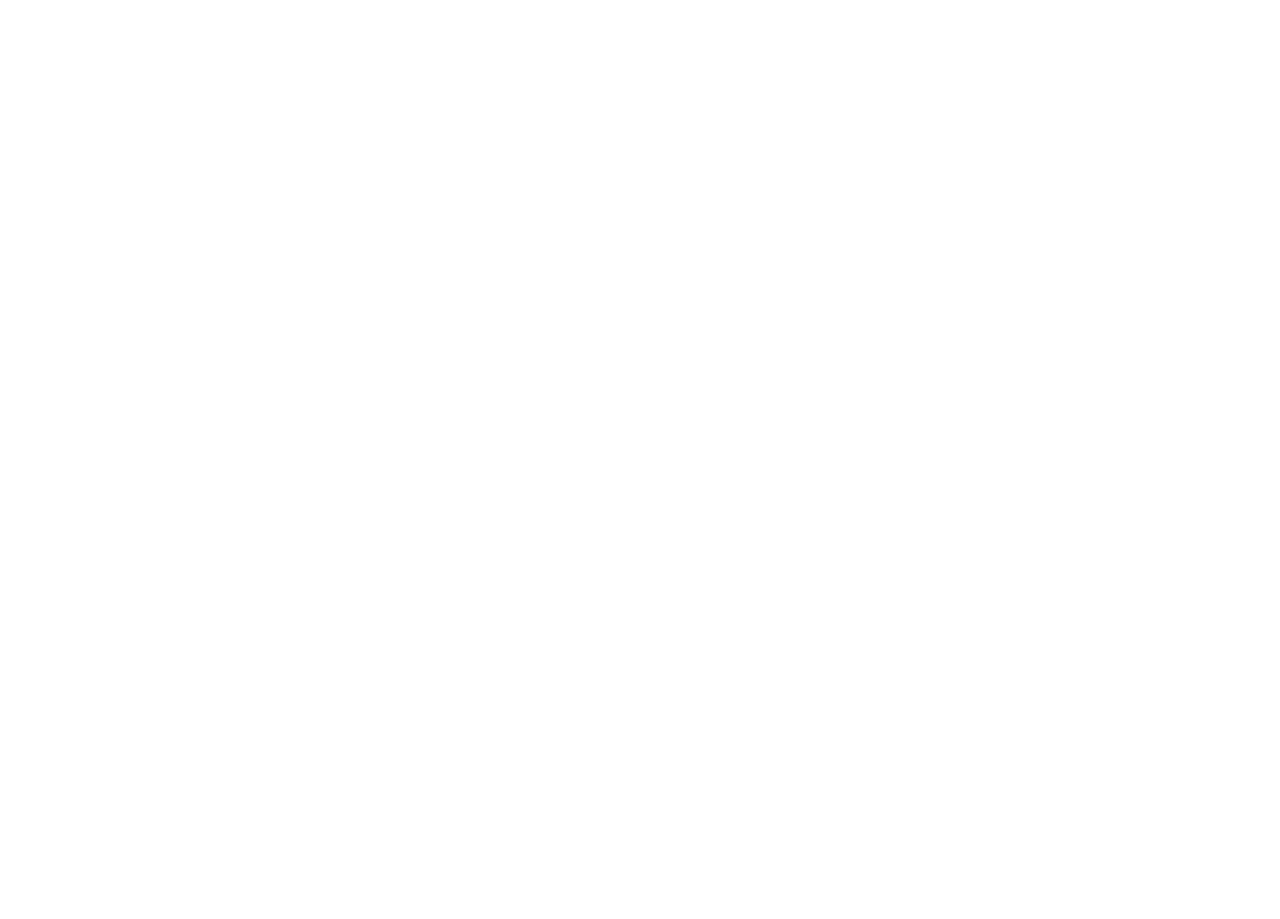
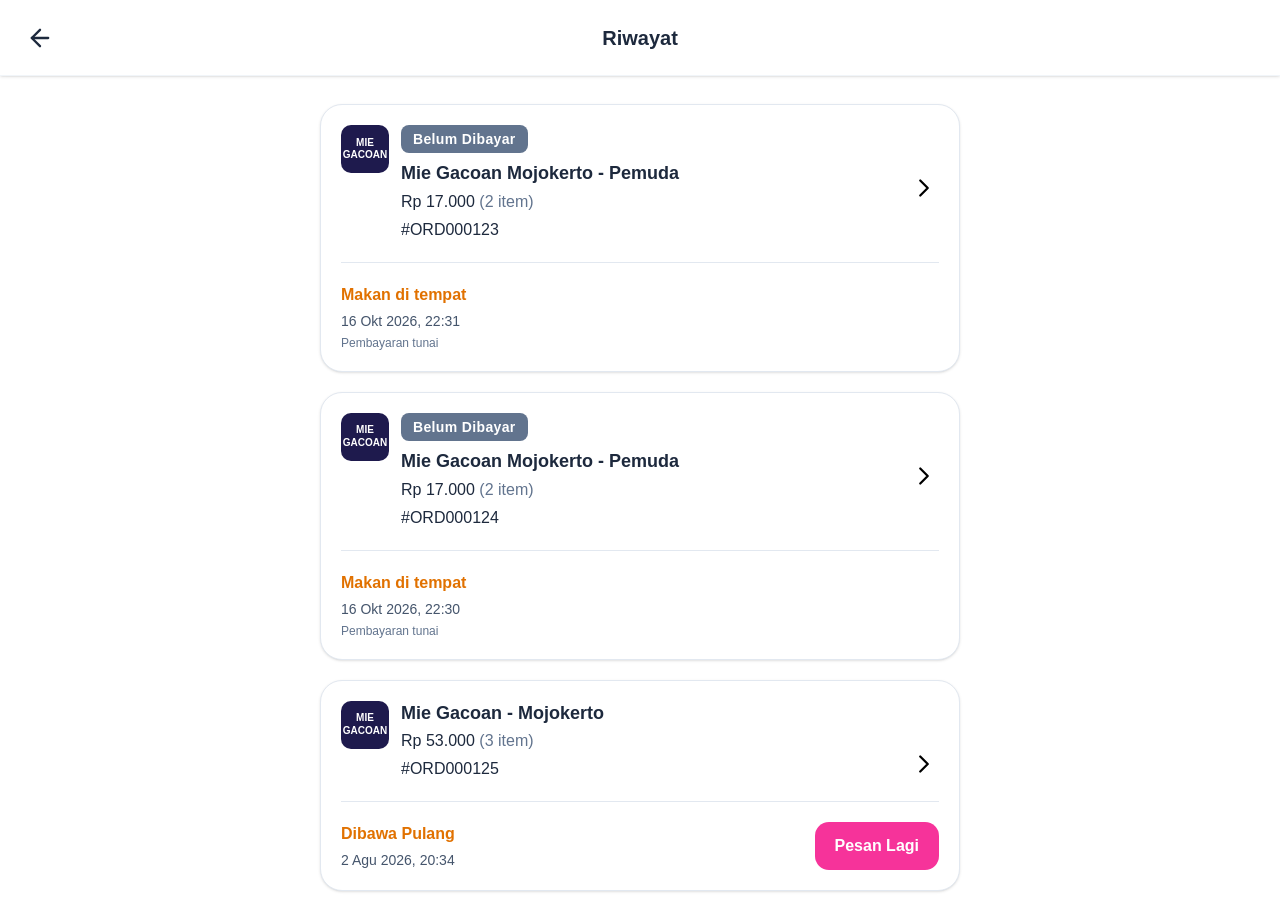
Before and after one commit to andrebagus18/qr-ordering-system, a React app in the folder frontend/: page /history in a window 1280 px wide. Before the commit this address had no page. Before the commit the page ends 800 px from the top, so only its background shows below. Built offline with nearby package versions, Linux system fonts and the light colour scheme; the HTML template or start-up script is replaced by a standard one.

Commit message:
process: add history orders

```diff
--- a/frontend/src/App.jsx
+++ b/frontend/src/App.jsx
@@ -3,6 +3,7 @@
 import MenuPage from "./components/pages/MenuPage";
 import CheckoutPage from "./components/pages/CheckoutPage";
 import PaymentPage from "./components/pages/PaymentPage";
+import OrderHistory from "./components/pages/OrderHistory";
 
 function App() {
   return (
@@ -12,6 +13,7 @@
         <Route path="/menu" element={<MenuPage />} />
         <Route path="/checkout" element={<CheckoutPage />} />
         <Route path="/payments" element={<PaymentPage />} />
+        <Route path="/history" element={<OrderHistory />} />
       </Routes>
     </BrowserRouter>
   );
--- a/frontend/src/components/organisms/Header.jsx
+++ b/frontend/src/components/organisms/Header.jsx
@@ -1,11 +1,13 @@
-import { ShoppingCart } from "lucide-react";
+import { ShoppingCart, ClipboardList } from "lucide-react";
 import Logo from "../atoms/Logo";
 import { Button } from "@/components/ui/button";
 import BackgroundImage from "../atoms/BackgroundImage";
 import { useEffect, useState } from "react";
+import { useNavigate } from "react-router-dom";
 
 const Header = ({ cartCount = 0, onCartClick }) => {
   const [scrolled, setScrolled] = useState(false);
+  const navigate = useNavigate();
   useEffect(() => {
     const scrollColor = () => {
       setScrolled(window.scrollY > 150);
@@ -30,9 +32,9 @@
           <Button
             size="icon"
             className="relative shrink-0 bg-slate-950/10 cursor-pointer hover:bg-white hover:border-amber-600"
-            onClick={onCartClick}
+            onClick={() => navigate("/history")}
           >
-            <ShoppingCart
+            <ClipboardList
               className={scrolled ? "text-amber-600" : "text-black"}
             />
             {cartCount > 0 && (
--- /dev/null
+++ b/frontend/src/components/pages/OrderHistory.jsx
@@ -0,0 +1,273 @@
+import { useState } from "react";
+import { ArrowLeft, ChevronRight } from "lucide-react";
+import { formatRupiah } from "@/lib/utils";
+import { useNavigate } from "react-router-dom";
+
+const orders = [
+  {
+    id: 1,
+    orderNumber: "ORD000123",
+    outlet: "Mie Gacoan Mojokerto - Pemuda",
+    total: 17000,
+    totalItems: 2,
+    orderType: "DINE_IN",
+    paymentMethod: "CASH",
+    paymentStatus: "PENDING",
+    orderStatus: "PENDING_PAYMENT",
+    createdAt: "16 Okt 2026, 22:31",
+  },
+  {
+    id: 2,
+    orderNumber: "ORD000124",
+    outlet: "Mie Gacoan Mojokerto - Pemuda",
+    total: 17000,
+    totalItems: 2,
+    orderType: "DINE_IN",
+    paymentMethod: "CASH",
+    paymentStatus: "PENDING",
+    orderStatus: "PENDING_PAYMENT",
+    createdAt: "16 Okt 2026, 22:30",
+  },
+  {
+    id: 3,
+    orderNumber: "ORD000125",
+    outlet: "Mie Gacoan - Mojokerto",
+    total: 53000,
+    totalItems: 3,
+    orderType: "TAKE_AWAY",
+    paymentMethod: "QRIS",
+    paymentStatus: "SUCCESS",
+    orderStatus: "COMPLETED",
+    createdAt: "2 Agu 2026, 20:34",
+  },
+];
+
+function getPaymentLabel(order) {
+  if (order.paymentStatus === "SUCCESS") {
+    return "Sudah Dibayar";
+  }
+
+  if (order.paymentStatus === "FAILED") {
+    return "Pembayaran Gagal";
+  }
+
+  if (order.paymentStatus === "EXPIRED") {
+    return "Kedaluwarsa";
+  }
+
+  if (order.paymentMethod === "CASH") {
+    return "Belum Dibayar";
+  }
+
+  return "Menunggu Pembayaran";
+}
+
+function getPaymentColor(order) {
+  if (order.paymentStatus === "SUCCESS") {
+    return "bg-green-100 text-green-700";
+  }
+
+  if (order.paymentStatus === "FAILED" || order.paymentStatus === "EXPIRED") {
+    return "bg-red-100 text-red-700";
+  }
+
+  return "bg-slate-500 text-white";
+}
+
+export default function OrderHistory({ onOrderClick, onOrderAgain }) {
+  const navigate = useNavigate();
+  const completedOrders = orders.filter(
+    (order) => order.orderStatus === "COMPLETED",
+  );
+
+  const pendingOrders = orders.filter(
+    (order) => order.orderStatus !== "COMPLETED",
+  );
+
+  function handleOrderClick(order) {
+    if (onOrderClick) {
+      onOrderClick(order);
+    } else {
+      console.log("Detail pesanan:", order);
+    }
+  }
+
+  function handleOrderAgain(order) {
+    if (onOrderAgain) {
+      onOrderAgain(order);
+    } else {
+      console.log("Pesan lagi:", order);
+    }
+  }
+
+  return (
+    <div className="min-h-screen bg-white text-slate-800">
+      {/* Header */}
+      <header className="sticky top-0 z-20 flex h-[76px] items-center justify-center border-b border-slate-100 bg-white px-5 shadow-sm">
+        <button
+          type="button"
+          onClick={() => navigate("/menu")}
+          aria-label="Kembali"
+          className="absolute left-5 flex h-10 w-10 items-center justify-center rounded-full transition hover:bg-slate-100"
+        >
+          <ArrowLeft size={28} strokeWidth={2} />
+        </button>
+
+        <h1 className="text-xl font-bold">Riwayat</h1>
+      </header>
+
+      {/* Tabs */}
+      {/* <div className="sticky top-[76px] z-10 grid grid-cols-2 border-b border-slate-100 bg-white px-4">
+        <button
+          type="button"
+          onClick={() => setActiveTab("pesan")}
+          className={`relative flex h-[76px] items-center justify-center text-lg font-semibold transition ${
+            activeTab === "pesan"
+              ? "text-indigo-700"
+              : "text-gray-500 hover:text-slate-700"
+          }`}
+        >
+          Pesan
+          {activeTab === "pesan" && (
+            <span className="absolute right-0 bottom-0 left-0 h-[3px] bg-pink-500" />
+          )}
+        </button>
+
+        <button
+          type="button"
+          onClick={() => setActiveTab("reservasi")}
+          className={`relative flex h-[76px] items-center justify-center text-lg font-semibold transition ${
+            activeTab === "reservasi"
+              ? "text-indigo-700"
+              : "text-gray-500 hover:text-slate-700"
+          }`}
+        >
+          Reservasi
+          {activeTab === "reservasi" && (
+            <span className="absolute right-0 bottom-0 left-0 h-[3px] bg-pink-500" />
+          )}
+        </button>
+      </div> */}
+
+      {/* Content */}
+      <main className="mx-auto max-w-2xl space-y-5 px-4 py-7">
+        {orders.length > 0 ? (
+          orders.map((order) => {
+            const isCompleted = order.orderStatus === "COMPLETED";
+            return (
+              <article
+                key={order.id}
+                className="overflow-hidden rounded-[22px] border border-slate-200 bg-white shadow-sm"
+              >
+                {/* Order information */}
+                <button
+                  type="button"
+                  onClick={() => handleOrderClick(order)}
+                  className="w-full p-5 text-left transition hover:bg-slate-50/70"
+                >
+                  <div className="flex items-start gap-3">
+                    {/* Outlet logo placeholder */}
+                    <div className="flex h-12 w-12 shrink-0 items-center justify-center rounded-lg bg-indigo-950 text-center text-[10px] font-extrabold leading-tight text-white">
+                      <span>
+                        MIE
+                        <br />
+                        GACOAN
+                      </span>
+                    </div>
+
+                    <div className="min-w-0 flex-1">
+                      {!isCompleted && (
+                        <span
+                          className={`mb-2 inline-flex rounded-md px-3 py-1 text-sm font-semibold tracking-wide ${getPaymentColor(
+                            order,
+                          )}`}
+                        >
+                          {getPaymentLabel(order)}
+                        </span>
+                      )}
+
+                      <h2 className="text-[18px] font-bold leading-snug text-slate-800">
+                        {order.outlet}
+                      </h2>
+
+                      <p className="mt-1 text-base text-slate-800">
+                        {formatRupiah(order.total)}{" "}
+                        <span className="text-slate-500">
+                          ({order.totalItems} item)
+                        </span>
+                      </p>
+
+                      <p className="mt-1 break-all text-base font-medium text-slate-800">
+                        #{order.orderNumber}
+                      </p>
+                    </div>
+
+                    <ChevronRight
+                      size={30}
+                      strokeWidth={1.8}
+                      className="mt-12 shrink-0 text-black"
+                    />
+                  </div>
+                </button>
+
+                {/* Divider */}
+                <div className="mx-5 border-t border-slate-200" />
+
+                {/* Order footer */}
+                <div className="flex items-center justify-between gap-3 p-5">
+                  <div className="min-w-0">
+                    <p className="font-semibold text-amber-600">
+                      {order.orderType === "DINE_IN"
+                        ? "Makan di tempat"
+                        : "Dibawa Pulang"}
+                    </p>
+
+                    <p className="mt-1 text-sm text-slate-600">
+                      {order.createdAt}
+                    </p>
+
+                    {!isCompleted && (
+                      <p className="mt-1 text-xs text-slate-500">
+                        {order.paymentMethod === "CASH"
+                          ? "Pembayaran tunai"
+                          : "Pembayaran QRIS"}
+                      </p>
+                    )}
+                  </div>
+
+                  {isCompleted && (
+                    <button
+                      type="button"
+                      onClick={() => handleOrderAgain(order)}
+                      className="shrink-0 rounded-xl bg-pink-500 px-5 py-3 font-semibold text-white transition hover:bg-pink-600 active:scale-95"
+                    >
+                      Pesan Lagi
+                    </button>
+                  )}
+                </div>
+              </article>
+            );
+          })
+        ) : (
+          <EmptyState message="Belum ada riwayat pesanan." />
+        )}
+      </main>
+    </div>
+  );
+}
+
+function EmptyState({ message }) {
+  return (
+    <div className="flex min-h-[300px] flex-col items-center justify-center text-center">
+      <div className="mb-4 flex h-16 w-16 items-center justify-center rounded-full bg-slate-100 text-3xl">
+        🍜
+      </div>
+
+      <p className="font-semibold text-slate-700">{message}</p>
+
+      <p className="mt-2 text-sm text-slate-500">
+        Pesanan kamu akan muncul di sini.
+      </p>
+    </div>
+  );
+}
--- a/frontend/src/context/AuthContext.jsx
+++ b/frontend/src/context/AuthContext.jsx
@@ -1,5 +1,6 @@
 import { createContext, useContext, useState } from "react";
 import { login as loginService } from "../services/auth.services";
+import { showError } from "../lib/alert";
 
 export const AuthContext = createContext(null);
 
@@ -8,11 +9,13 @@
   const [loading, setLoading] = useState(false);
 
   const login = async (credentials) => {
-    setLoading(true);
     try {
+      setLoading(true);
       const result = await loginService(credentials);
       setUser(result.user);
       return result;
+    } catch (error) {
+      console.error(error.response?.data?.msg || "Email atau password salah!");
     } finally {
       setLoading(false);
     }
--- a/frontend/src/lib/utils.js
+++ b/frontend/src/lib/utils.js
@@ -1 +1,9 @@
-export { cn } from "cn"
+export { cn } from "cn";
+
+export function formatRupiah(amount) {
+  return new Intl.NumberFormat("id-ID", {
+    style: "currency",
+    currency: "IDR",
+    maximumFractionDigits: 0,
+  }).format(amount);
+}
```
Also changed, not shown: frontend/src/components/pages/LoginPage.jsx (+21 -2 lines).
